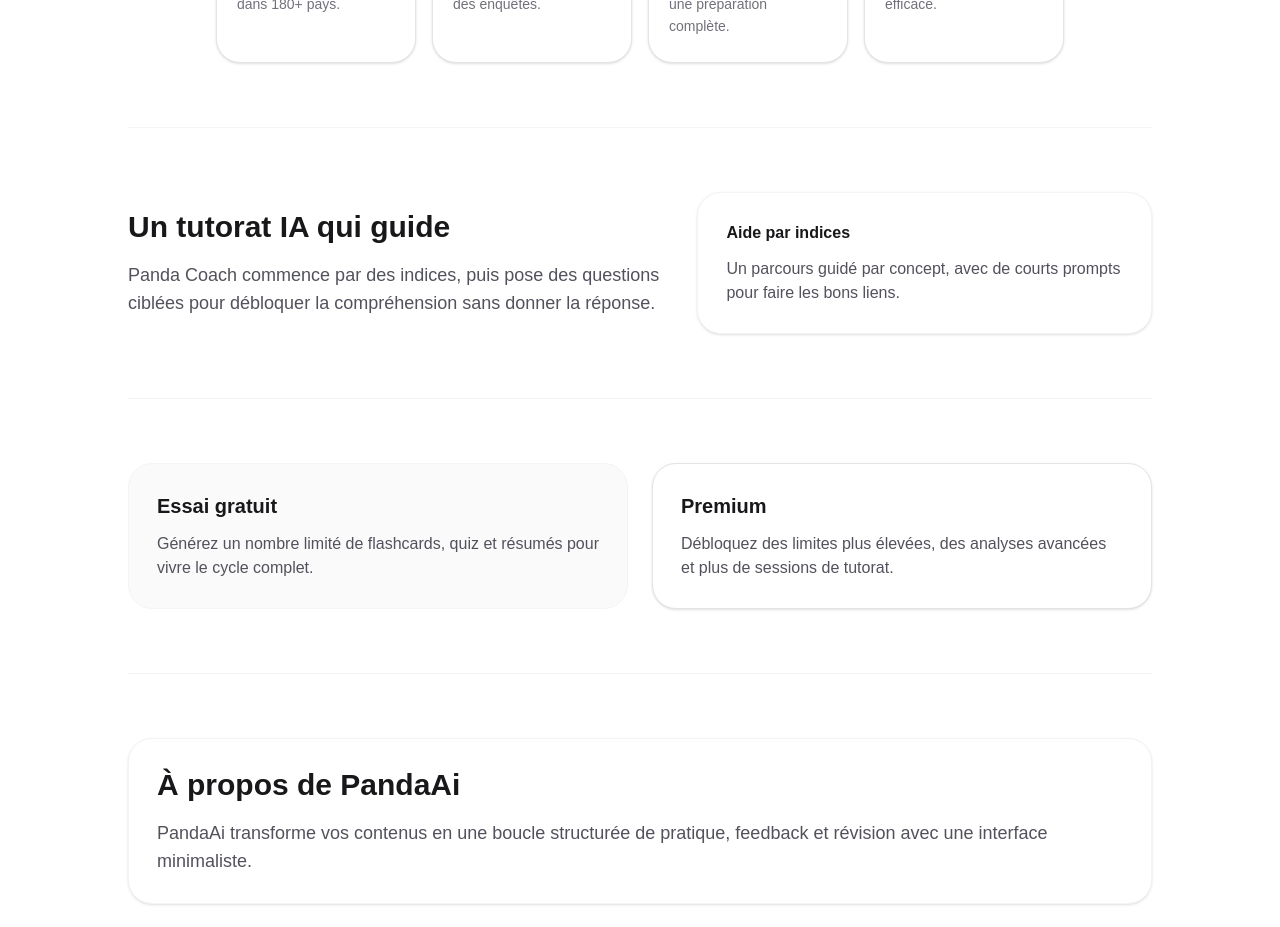
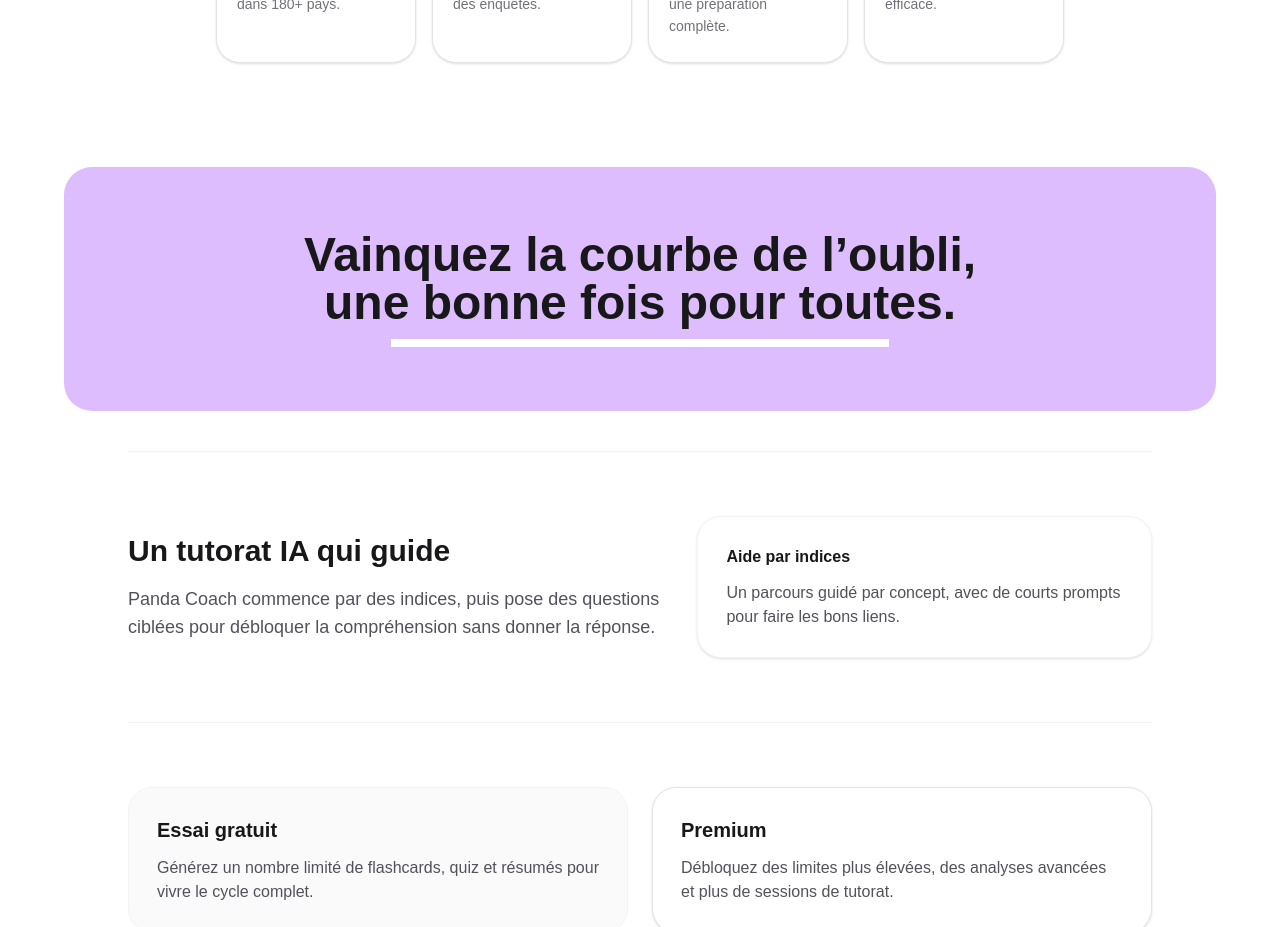
Before and after one commit to I2S9/pandaaiapp, a Next.js app: page /fr in a window 1280 px wide. Shown: the part 920-1847 px from the top of the page. Built offline with nearby package versions, Linux system fonts and the light colour scheme.

Commit message:
Add motivational section to homepage and French page to encourage users in their learning journey

```diff
--- a/src/app/fr/page.tsx
+++ b/src/app/fr/page.tsx
@@ -153,6 +153,19 @@
               <p className="mt-3 text-sm leading-relaxed text-zinc-500">
                 Disent que l’étude est agréable, abordable et efficace.
               </p>
+            </div>
+          </div>
+        </section>
+
+        <section className="w-full py-10">
+          <div className="mx-auto w-full max-w-6xl rounded-[28px] bg-[#DDBDFD] px-6 py-16">
+            <div className="mx-auto flex max-w-4xl flex-col items-center text-center">
+              <h2 className="text-4xl font-semibold text-zinc-900 sm:text-5xl">
+                Vainquez la courbe de l’oubli,
+                <br />
+                une bonne fois pour toutes.
+              </h2>
+              <div className="mt-3 h-2 w-[56ch] bg-white" />
             </div>
           </div>
         </section>
--- a/src/app/page.tsx
+++ b/src/app/page.tsx
@@ -138,6 +138,19 @@
               <p className="mt-3 text-sm leading-relaxed text-zinc-500">
                 Say studying is enjoyable, affordable, and effective.
               </p>
+            </div>
+          </div>
+        </section>
+
+        <section className="w-full py-10">
+          <div className="mx-auto w-full max-w-6xl rounded-[28px] bg-[#DDBDFD] px-6 py-16">
+            <div className="mx-auto flex max-w-4xl flex-col items-center text-center">
+              <h2 className="text-4xl font-semibold text-zinc-900 sm:text-5xl">
+                Beat The Forgetting Curve,
+                <br />
+                Once And For All.
+              </h2>
+              <div className="mt-3 h-2 w-[46ch] bg-white" />
             </div>
           </div>
         </section>
```
